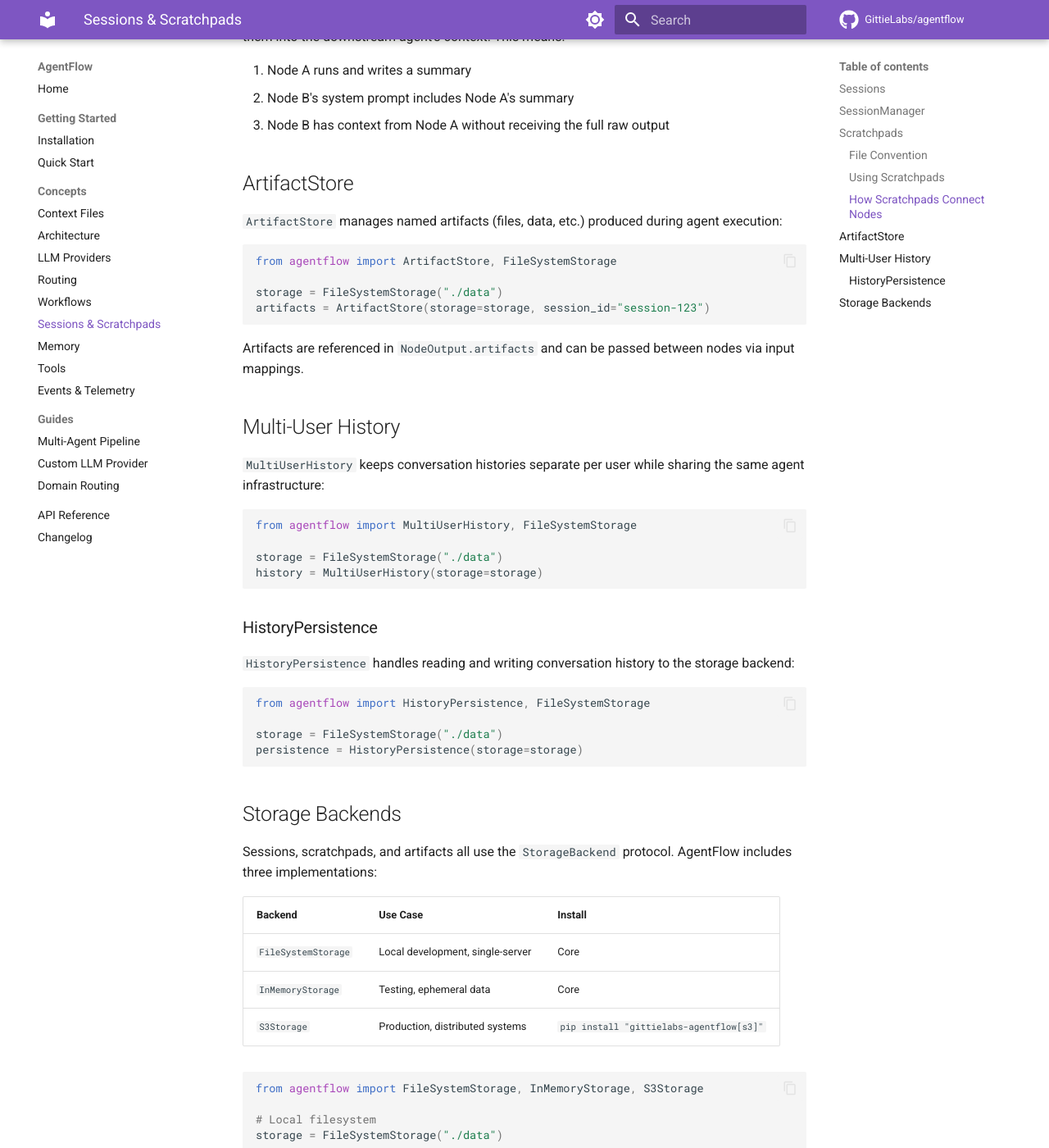
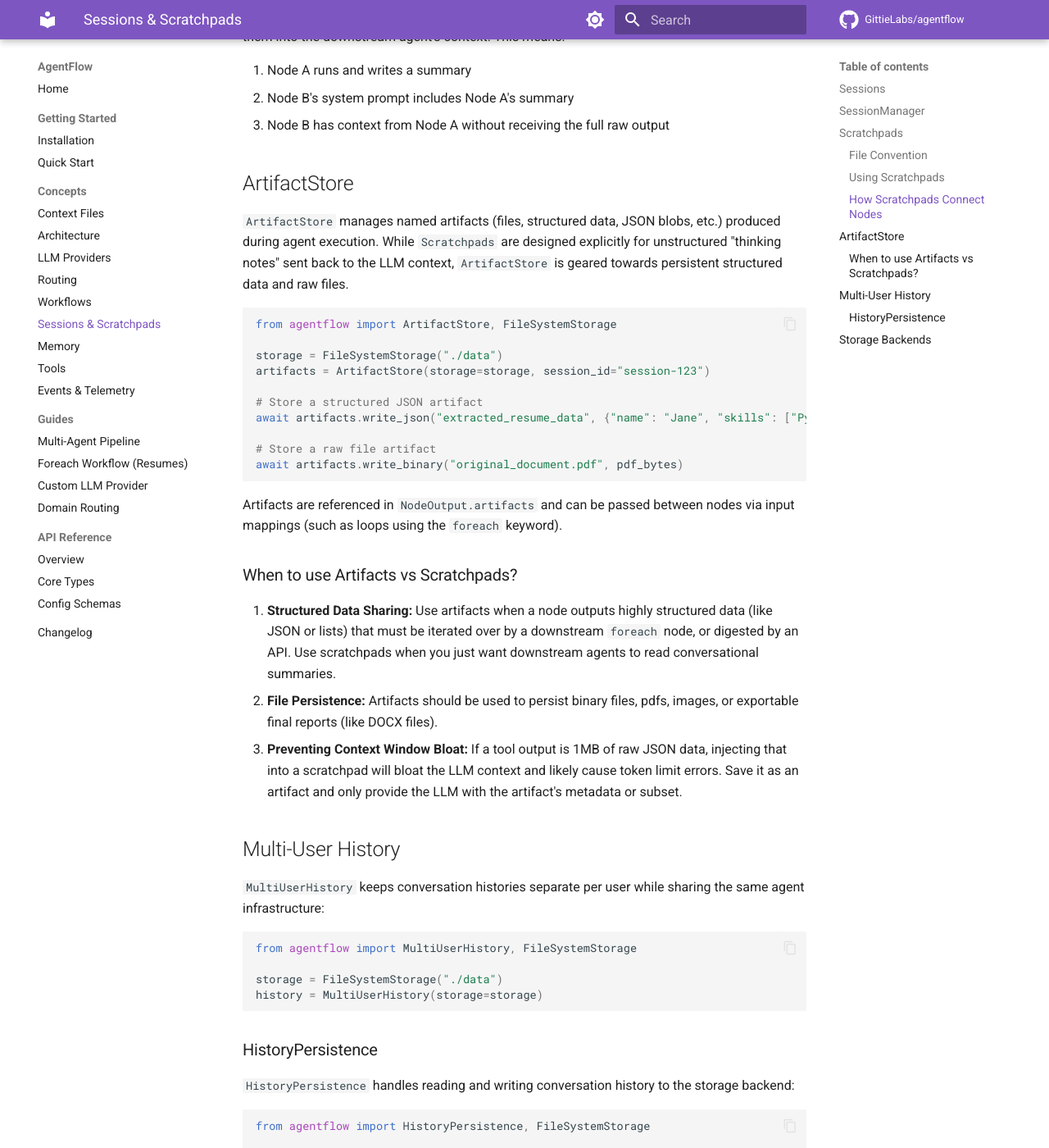
Before and after one commit to GittieLabs/agentflow, an MkDocs documentation site: the page built from docs/concepts/sessions.md, in a window 1280 px wide and 1400 px high, scrolled down 1930 px. Shown: the whole window at 82% size. Built offline with MkDocs 1.6.1 and Material for MkDocs 9.7.7, drawn with Linux system fonts in a browser that asks for light colours; comment, search, counter and statistics services are not loaded.

````diff
--- a/docs/concepts/sessions.md
+++ b/docs/concepts/sessions.md
@@ -89,16 +89,28 @@
 
 ## ArtifactStore
 
-`ArtifactStore` manages named artifacts (files, data, etc.) produced during agent execution:
+`ArtifactStore` manages named artifacts (files, structured data, JSON blobs, etc.) produced during agent execution. While `Scratchpads` are designed explicitly for unstructured "thinking notes" sent back to the LLM context, `ArtifactStore` is geared towards persistent structured data and raw files.
 
 ```python
 from agentflow import ArtifactStore, FileSystemStorage
 
 storage = FileSystemStorage("./data")
 artifacts = ArtifactStore(storage=storage, session_id="session-123")
+
+# Store a structured JSON artifact
+await artifacts.write_json("extracted_resume_data", {"name": "Jane", "skills": ["Python"]})
+
+# Store a raw file artifact
+await artifacts.write_binary("original_document.pdf", pdf_bytes)
 ```
 
-Artifacts are referenced in `NodeOutput.artifacts` and can be passed between nodes via input mappings.
+Artifacts are referenced in `NodeOutput.artifacts` and can be passed between nodes via input mappings (such as loops using the `foreach` keyword).
+
+### When to use Artifacts vs Scratchpads?
+
+1. **Structured Data Sharing:** Use artifacts when a node outputs highly structured data (like JSON or lists) that must be iterated over by a downstream `foreach` node, or digested by an API. Use scratchpads when you just want downstream agents to read conversational summaries.
+2. **File Persistence:** Artifacts should be used to persist binary files, pdfs, images, or exportable final reports (like DOCX files).
+3. **Preventing Context Window Bloat:** If a tool output is 1MB of raw JSON data, injecting that into a scratchpad will bloat the LLM context and likely cause token limit errors. Save it as an artifact and only provide the LLM with the artifact's metadata or subset.
 
 ## Multi-User History
 
--- a/mkdocs.yml
+++ b/mkdocs.yml
@@ -71,9 +71,13 @@
       - Events & Telemetry: concepts/events.md
   - Guides:
       - Multi-Agent Pipeline: guides/multi-agent-pipeline.md
+      - Foreach Workflow (Resumes): guides/foreach-workflow.md
       - Custom LLM Provider: guides/custom-provider.md
       - Domain Routing: guides/domain-routing.md
-  - API Reference: api/index.md
+  - API Reference:
+      - Overview: api/index.md
+      - Core Types: api/types.md
+      - Config Schemas: api/config.md
   - Changelog: changelog.md
 
 extra:
````
Also changed, not shown: docs/concepts/architecture.md (+16 -0 lines), docs/concepts/tools.md (+14 -1 lines), docs/concepts/workflows.md (+8 -5 lines).
